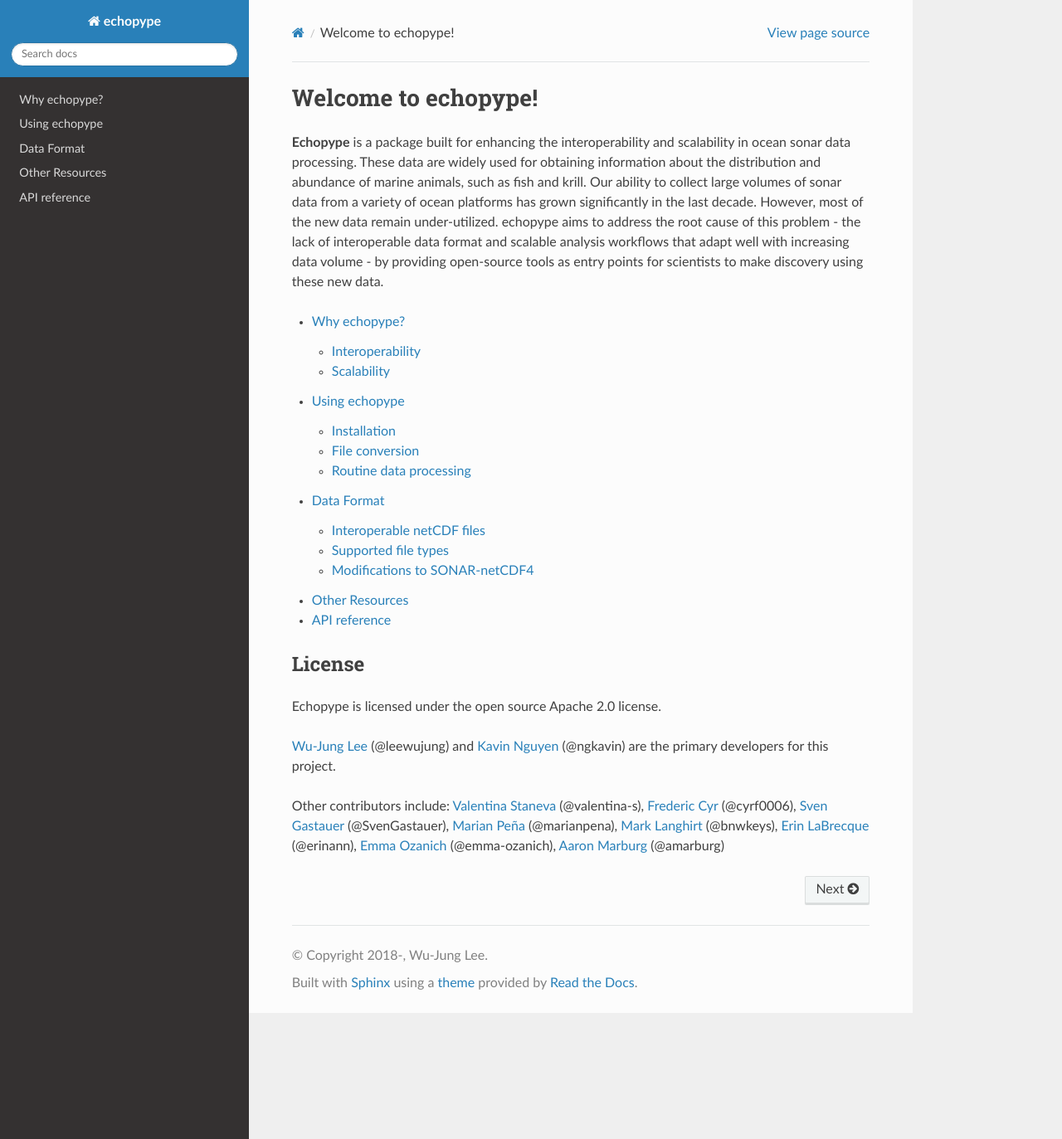
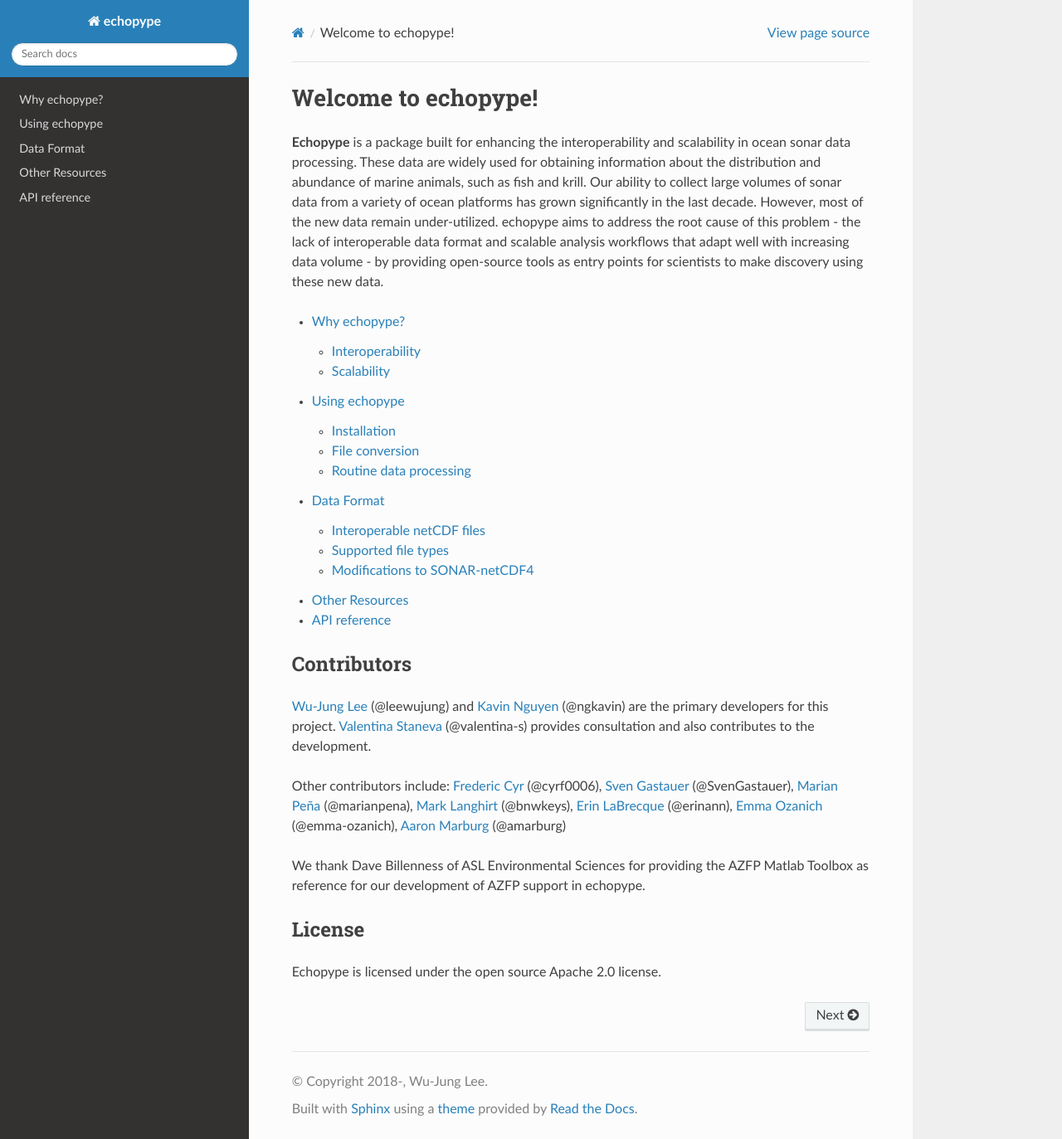
Before and after one commit to leewujung/echopype-lfs-test, a Sphinx documentation site: the page built from docs/source/index.rst, in a window 1280 px wide and 1373 px high. Shown: the whole window at 83% size. Built offline with Sphinx 7.4.7 and the Read the Docs theme 2.0.0, drawn with Linux system fonts in a browser that asks for light colours.

Commit message:
update contributors info

```diff
--- a/docs/source/index.rst
+++ b/docs/source/index.rst
@@ -5,7 +5,7 @@
 
 
 Welcome to echopype!
-=======================
+====================
 
 **Echopype** is a package built for enhancing the interoperability and scalability
 in ocean sonar data processing.
@@ -30,18 +30,16 @@ scientists to make discovery using these new data.
    api
 
 
-
-License
-----------
-
-Echopype is licensed under the open source Apache 2.0 license.
+Contributors
+------------
 
 `Wu-Jung Lee <http://leewujung.github.io>`_ (@leewujung)
 and `Kavin Nguyen <https://github.com/ngkavin>`_ (@ngkavin)
 are the primary developers for this project.
+`Valentina Staneva <https://escience.washington.edu/people/valentina-staneva/>`_ (@valentina-s)
+provides consultation and also contributes to the development.
 
 Other contributors include:
-`Valentina Staneva <https://escience.washington.edu/people/valentina-staneva/>`_ (@valentina-s),
 `Frederic Cyr <https://github.com/cyrf0006>`_ (@cyrf0006),
 `Sven Gastauer <https://www.researchgate.net/profile/Sven_Gastauer>`_ (@SvenGastauer),
 `Marian Peña <https://www.researchgate.net/profile/Marian_Pena2>`_ (@marianpena),
@@ -49,3 +47,13 @@ Other contributors include:
 `Erin LaBrecque <https://www.linkedin.com/in/erin-labrecque/>`_ (@erinann),
 `Emma Ozanich <https://www.linkedin.com/in/emma-reeves-ozanich-b8671938/>`_ (@emma-ozanich),
 `Aaron Marburg <http://apl.uw.edu/people/profile.php?last_name=Marburg&first_name=Aaron>`_ (@amarburg)
+
+We thank Dave Billenness of ASL Environmental Sciences for
+providing the AZFP Matlab Toolbox as reference for our
+development of AZFP support in echopype.
+
+
+License
+-------
+
+Echopype is licensed under the open source Apache 2.0 license.
```
Also changed, not shown: README.rst (+16 -6 lines).
